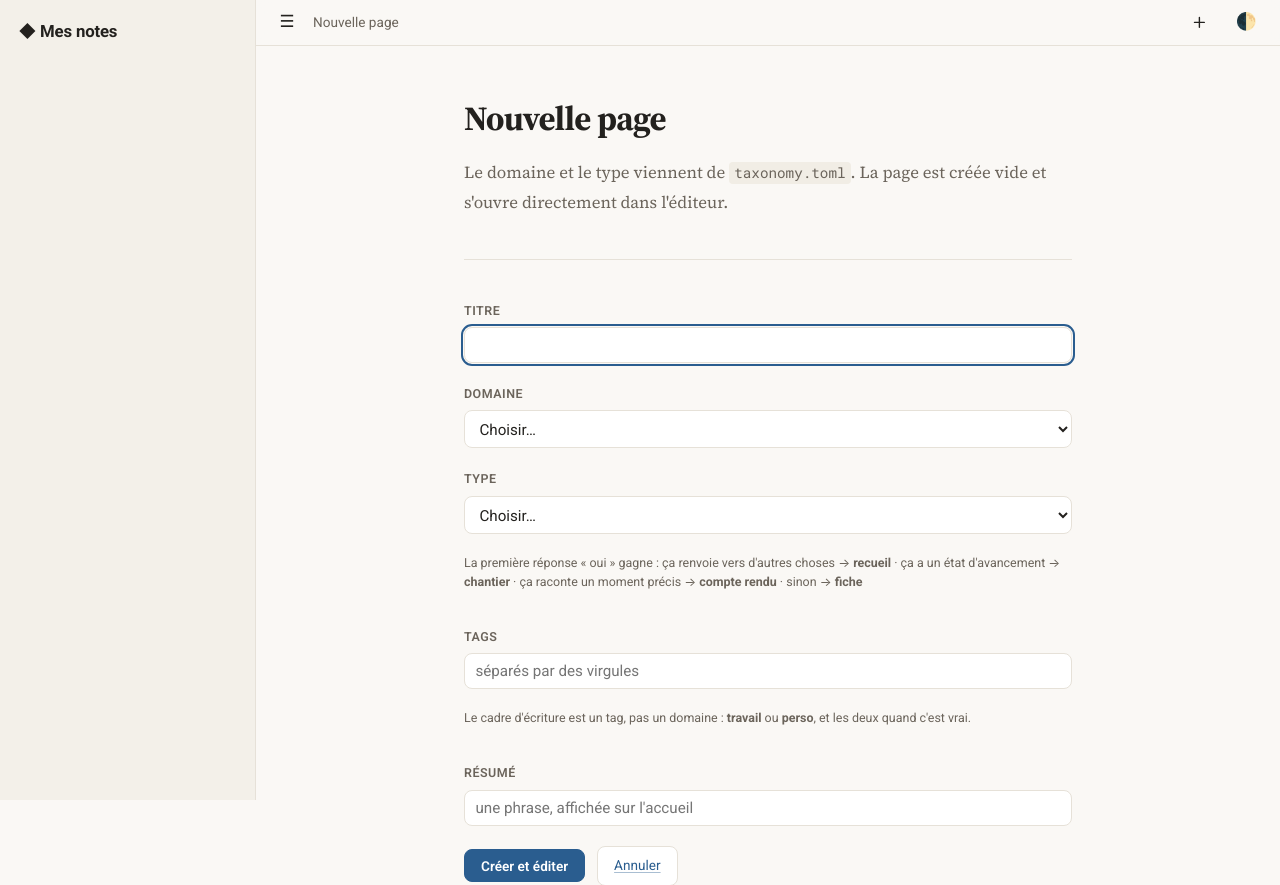
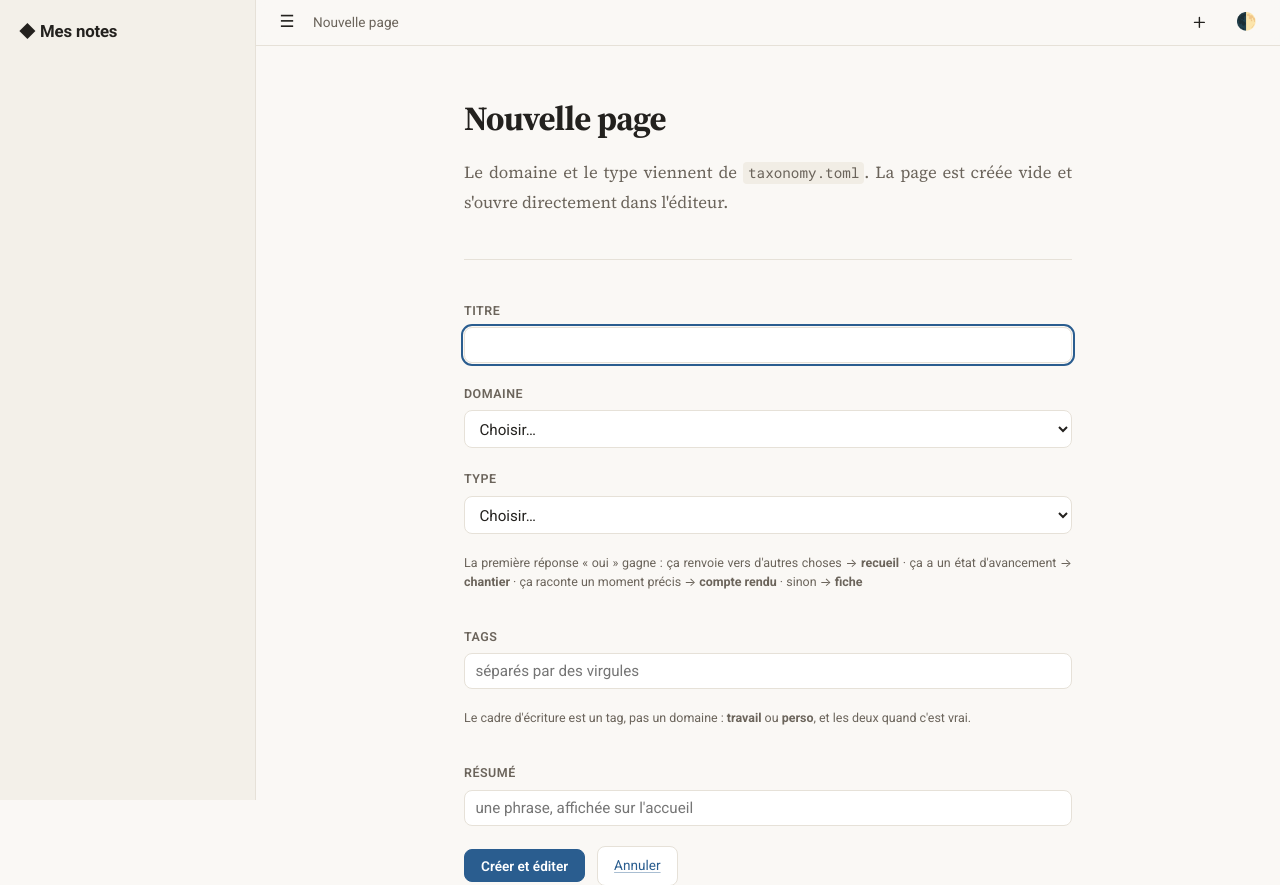
Before and after one commit to walcark/avallon, a Django app: page /nouvelle/ in a window 1280 px wide. Shown: the top 885 px of the page. Run offline with Django 5.2, Linux system fonts and the light colour scheme; some libraries are stand-ins or nearby versions.

Commit message:
style: justify body text on web and in docx/pdf export

```diff
--- a/scripts/make_reference_docx.py
+++ b/scripts/make_reference_docx.py
@@ -184,6 +184,9 @@ def build(out_path: Path) -> None:
     normal.font.color.rgb = SLATE
     normal.paragraph_format.space_after = Pt(8)
     normal.paragraph_format.line_spacing = 1.15
+    # Justify body copy to match the web layout (headings keep their own
+    # left-aligned styles, which do not inherit this).
+    normal.paragraph_format.alignment = WD_ALIGN_PARAGRAPH.JUSTIFY
 
     # Document title and headings, in the corporate navy.
     title = doc.styles["Title"]
--- a/src/pages/static/pages/css/style.css
+++ b/src/pages/static/pages/css/style.css
@@ -600,6 +600,14 @@ html { scroll-behavior: smooth; }
 .prose h3:hover .headerlink { opacity: 1; color: var(--accent); }
 
 /* --- Text --------------------------------------------------------------- */
+/* Justify body copy for a cleaner, book-like block. Hyphenation (the page is
+   lang="fr") breaks long words so justification does not open ugly rivers of
+   whitespace; the last line stays ragged and short words are never stretched. */
+.prose p, .prose li {
+    text-align: justify;
+    hyphens: auto;
+    text-wrap: pretty;
+}
 .prose p { margin: 1.15em 0; }
 /* Links stay underlined rather than lighting up on hover only: in a serif
    paragraph an underline is the calmer signal, and it survives color-blindness.
```
Also changed, not shown: 1 other file.
